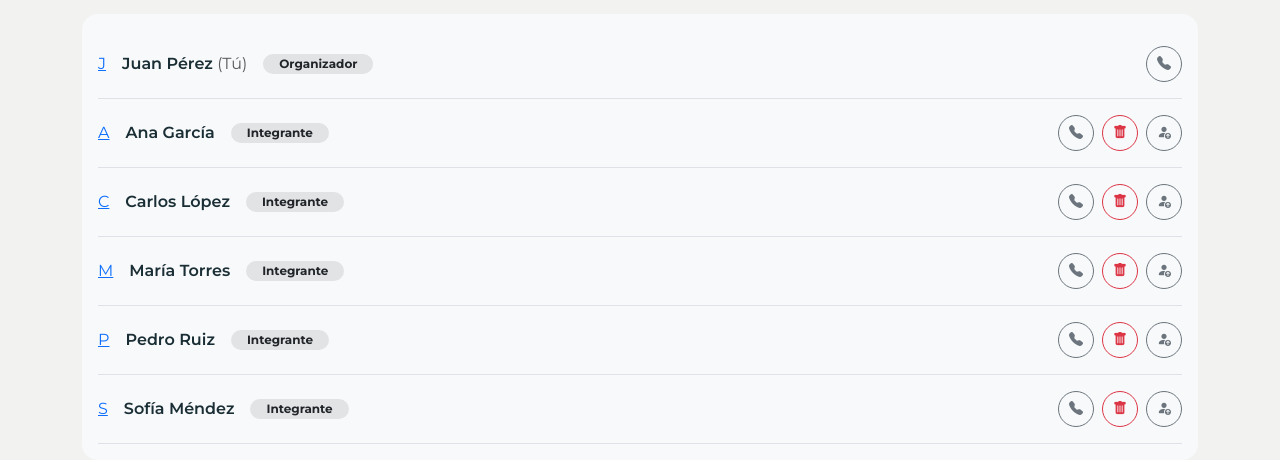
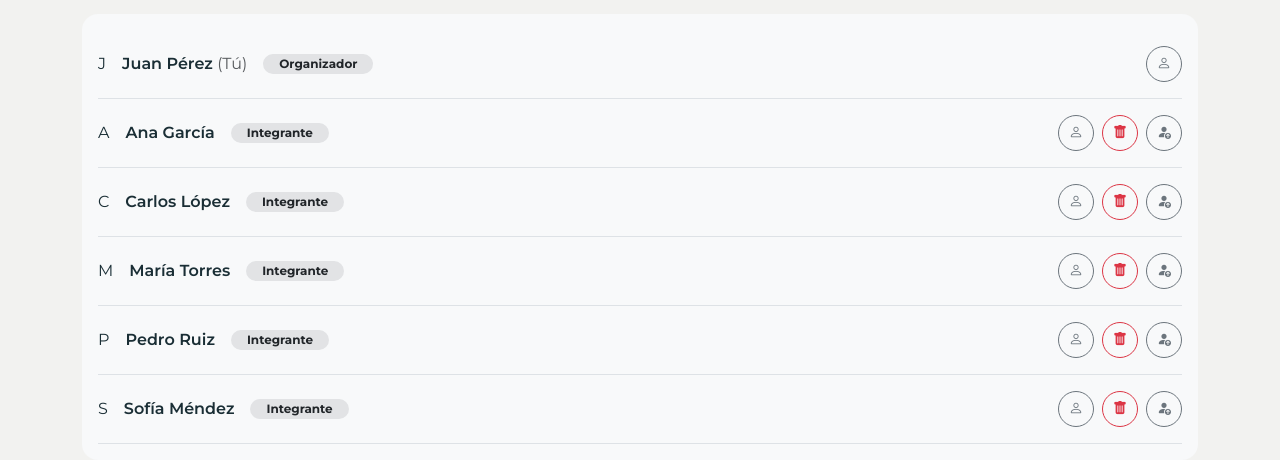
Before and after one commit to HecRod56/Faro-del-viajero, a Django app: page /viajes/integrantes/1/ in a window 1280 px wide. Shown: the part 447-907 px from the top of the page. Run offline with Django 5.2, Linux system fonts and the light colour scheme; a user stored in the database is signed in; data comes from the database, SQL or seed files in the repository.

Commit message:
[FIX] Correccion de frontend para revisar_lista de integrantes

```diff
--- a/apps/integrantes/templates/integrantes/revisar_lista.html
+++ b/apps/integrantes/templates/integrantes/revisar_lista.html
@@ -62,11 +62,7 @@
 
       <!-- Avatar + Nombre + Rol -->
       <div class="d-flex align-items-center gap-3 flex-wrap">
-        <a
-          href={% url 'integrantes:informacion_integrante' viaje.id user.id %}
-        >
-          <div class="avatar-circle">{{ user.nombre|first }}</div>
-        </a>
+        <div class="avatar-circle">{{ user.nombre|first }}</div>
 
         <div class="fw-semibold">
           {{ user.nombre }}
@@ -84,12 +80,12 @@
 
         <!-- Llamar (visible para todos) -->
         <a
-          href="tel:{{ user.telefono }}"
+          href={% url 'integrantes:informacion_integrante' viaje.id user.id %}
           class="btn btn-sm btn-outline-secondary rounded-circle p-0 d-flex align-items-center justify-content-center"
           style="width: 36px; height: 36px"
-          title="Llamar a {{ user.nombre }}"
+          title="Ver perfil de {{ user.nombre }}"
         >
-          <i class="bi bi-telephone-fill"></i>
+          <i class="bi bi-person"></i>
         </a>
 
         {% if not user.es_organizador %}
```
